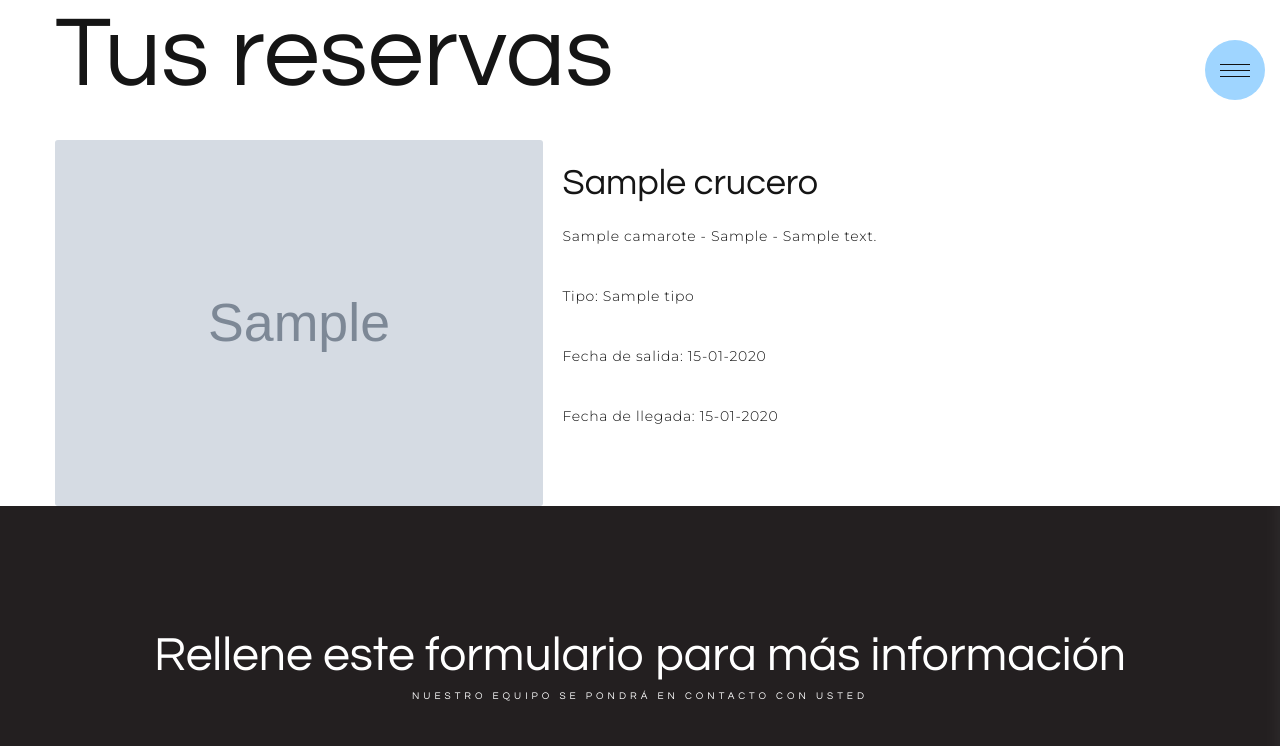
After one commit to alejalogar/TFG, a Symfony app: template templates/reservas/reservas.html.twig in a window 1280 px wide. The commit adds this page. Shown: the top 746 px of the page. Run offline with Twig, Linux system fonts and the light colour scheme; the template is opened without the code that fills it: most values are stand-ins (such as "Sample title", 1, 10 or a date in 2020); grey boxes marked "Sample" are stand-in pictures; some libraries are stand-ins or nearby versions; some web fonts are replaced.

Commit message:
tus reservas

```diff
--- a/src/Entity/ServiciosCrucero.php
+++ b/src/Entity/ServiciosCrucero.php
@@ -5,7 +5,7 @@ use Doctrine\ORM\Mapping as ORM;
 
 /**
  * @ORM\Entity(repositoryClass="App\Repository\ServiciosCruceroRepository")
- * @ORM\Table(name="ServiciosCrucero")
+ * @ORM\Table(name="servicioscrucero")
  */
 class ServiciosCrucero
 {
--- a/templates/cruceros/cruceros_por_destino.html.twig
+++ b/templates/cruceros/cruceros_por_destino.html.twig
@@ -108,6 +108,7 @@
         {% endif %}
       {% endfor %}
       <p class="card-text">Fecha de salida: {{ crucero.fechaDeSalida|date('d-m-Y') }}</p>
+      <p class="card-text">Fecha de llegada: {{ crucero.fechaDeLlegada|date('d-m-Y') }}</p>
     </div>
   </div>
 
--- a/templates/cruceros/cruceros_por_tipo.html.twig
+++ b/templates/cruceros/cruceros_por_tipo.html.twig
@@ -117,6 +117,8 @@
         {% endif %}
       {% endfor %}
       <p class="card-text">Fecha de salida: {{ crucero.fechaDeSalida|date('d-m-Y') }}</p>
+      <p class="card-text">Fecha de llegada: {{ crucero.fechaDeLlegada|date('d-m-Y') }}</p>
+
     </div>
   </div>
 
--- a/templates/cruceros/list.html.twig
+++ b/templates/cruceros/list.html.twig
@@ -112,6 +112,8 @@
         {% endif %}
       {% endfor %}
       <p class="card-text">Fecha de salida: {{ crucero.fechaDeSalida|date('d-m-Y') }}</p>
+            <p class="card-text">Fecha de llegada: {{ crucero.fechaDeLlegada|date('d-m-Y') }}</p>
+
     </div>
   </div>
 
--- a/templates/cruceros/resultado_busqueda.html.twig
+++ b/templates/cruceros/resultado_busqueda.html.twig
@@ -108,6 +108,7 @@
         {% endif %}
       {% endfor %}
       <p class="card-text">Fecha de salida: {{ crucero.fechaDeSalida|date('d-m-Y') }}</p>
+      <p class="card-text">Fecha de llegada: {{ crucero.fechaDeLlegada|date('d-m-Y') }}</p>
     </div>
   </div>
 
--- a/templates/recursos/header.html.twig
+++ b/templates/recursos/header.html.twig
@@ -28,6 +28,8 @@
                       <li class="rd-nav-item"><a class="rd-nav-link" href="/about">Sobre nosotros</a>
                       </li>
                       <li class="rd-nav-item"><a class="rd-nav-link" href="/cruceros">Todos nuestros cruceros</a>
+                      </li>
+                      <li class="rd-nav-item"><a class="rd-nav-link" href="/reservas">Tus reservas</a>
                       </li>
                       <li class="rd-nav-item"><a class="rd-nav-link" href="/contact">Contacto</a>
                       </li>
--- /dev/null
+++ b/templates/reservas/reservas.html.twig
@@ -0,0 +1,30 @@
+{% extends 'base.html.twig' %}
+
+{% block content %}
+<h1>Tus reservas</h1>
+
+{% if reservas is empty %}
+    <p>No hay reservas</p>
+{% else %}
+    {% for reserva in reservas %}
+
+<div class="row no-gutters">
+  <div class="col-md-5">
+    <img src="{{ reserva.camarote.crucero.imagen }}" alt="Imagen" class="card-img">
+
+  </div>
+
+  <div class="col-md-5">
+    <div class="card-body">
+      <h3 class="card-title">{{ reserva.camarote.crucero.nombre }}</h3>
+      <p class="card-text">{{ reserva.camarote.nombre }} - {{ reserva.camarote.tipoDeCama }} - {{ reserva.camarote.descripcion }}</p>
+          <p class="card-text">Tipo: {{ reserva.camarote.crucero.tipo.nombre }}</p>
+      <p class="card-text">Fecha de salida: {{ reserva.camarote.crucero.fechaDeSalida|date('d-m-Y') }}</p>
+      <p class="card-text">Fecha de llegada: {{ reserva.camarote.crucero.fechaDeLlegada|date('d-m-Y') }}</p>
+    </div>
+  </div>
+</div>
+{% endfor %}
+{% endif %}
+
+{% endblock %}
```
Also changed, not shown: src/Controller/ReservasController.php (added, +44 -0 lines).
